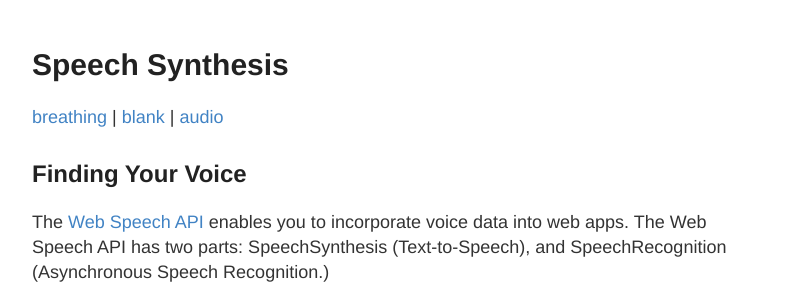
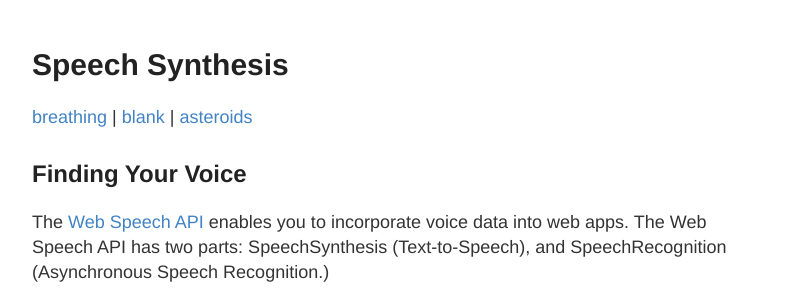
Before and after one commit to mathicus/mathicus.github.io, a Jekyll site: the page built from _posts/2020-3-20-Speech-Synthesis.md, in a window 1280 px wide. Shown: the part 122-422 px from the top of the page, without its empty margins (248-1034 px from the left). Built offline with Jekyll 4.4.1, drawn with Linux system fonts in a browser that asks for light colours.

Commit message:
Update 2020-3-20-Speech-Synthesis.md

```diff
--- a/_posts/2020-3-20-Speech-Synthesis.md
+++ b/_posts/2020-3-20-Speech-Synthesis.md
@@ -4,7 +4,7 @@ title: Speech Synthesis
 ---
 [breathing](https://htmlpreview.github.io/?https://raw.githubusercontent.com/jonfleming/SpeechSynthesisAPI/master/breathing.htm) |
 [blank](https://htmlpreview.github.io/?https://raw.githubusercontent.com/jonfleming/jonfleming.github.io/master/blank.htm) |
-[audio](https://htmlpreview.github.io/?https://raw.githubusercontent.com/jonfleming/AudioAnalyzer/master/index.htm)
+[asteroids](https://htmlpreview.github.io/?https://raw.githubusercontent.com/jonfleming/jonfleming.github.io/master/asteroids.html)
 
 ## Finding Your Voice
 The [Web Speech API](https://developer.mozilla.org/en-US/docs/Web/API/Web_Speech_API) enables you to incorporate voice data into web apps. The Web Speech API has two parts: SpeechSynthesis (Text-to-Speech), and SpeechRecognition (Asynchronous Speech Recognition.)
```
